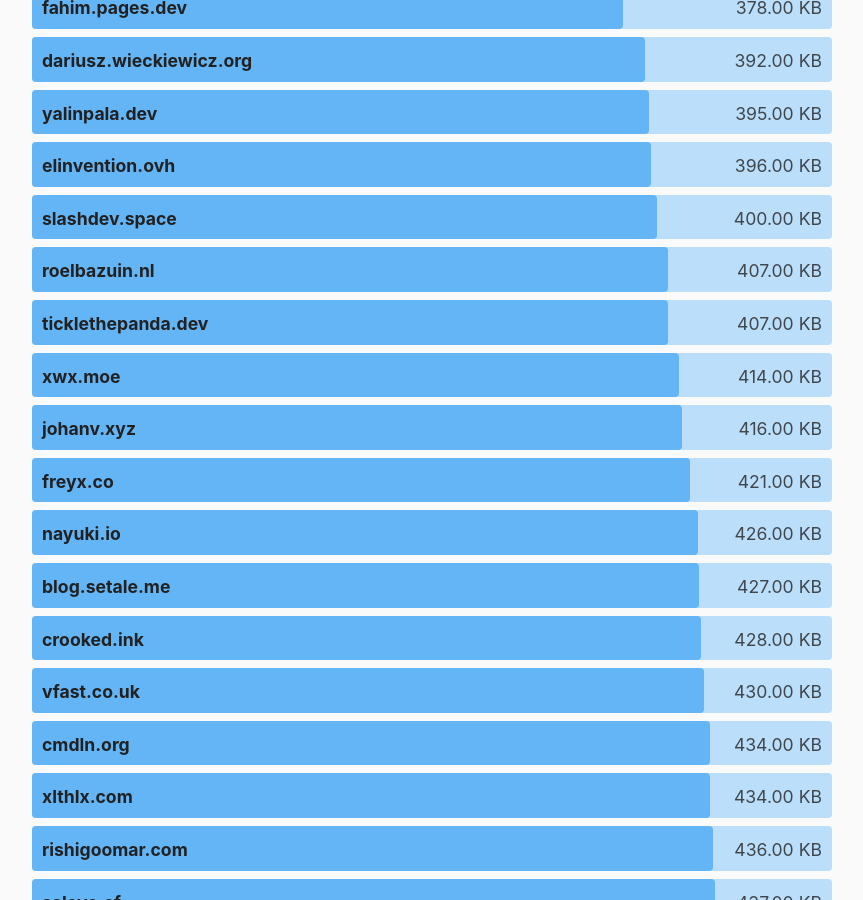
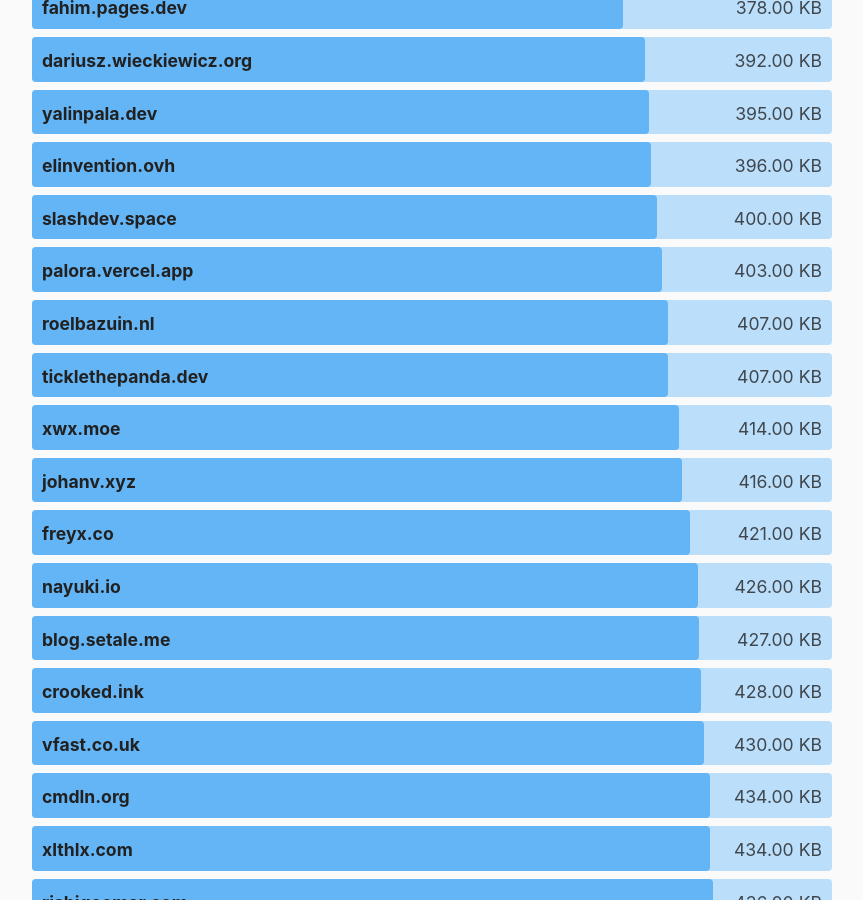
Before and after one commit to kevquirk/512kb.club, a Jekyll site: the page built from index.md, in a window 1280 px wide and 900 px high, scrolled down 24740 px. Shown: the whole window, without its empty margins (208-1071 px from the left). Built offline with Jekyll 4.4.1, drawn with Linux system fonts in a browser that asks for light colours.

Commit message:
add Palora.vercel.app
Gtmetrix: https://gtmetrix.com/reports/palora.vercel.app/qpTsAkfC/

```diff
--- a/_data/sites.yml
+++ b/_data/sites.yml
@@ -2407,3 +2407,8 @@
   url: https://zserge.com/
   size: 20.6
   last_checked: 2022-05-13
+
+- domain: palora.vercel.app
+  url: https://palora.vercel.app/
+  size: 403
+  last_checked: 2021-7-11
```
